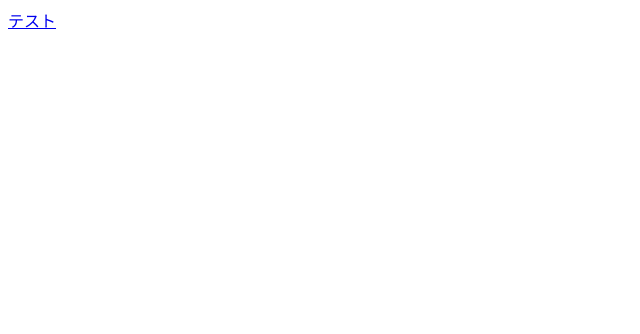
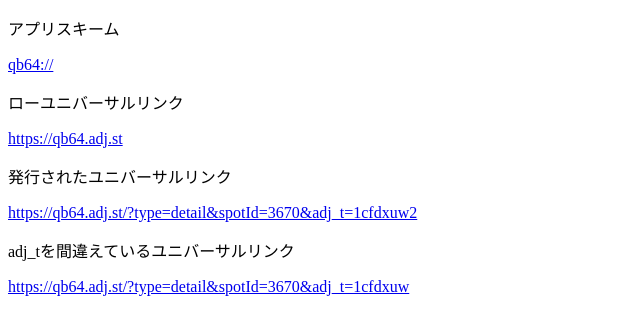
Before and after one commit to Shu-Kanno/park24, a plain HTML site: page index.html in a window 1280 px wide. Shown: the whole page, without its empty margins (0-640 px from the left). Drawn offline with Linux system fonts and the light colour scheme.

Commit message:
Update index.html

```diff
--- a/index.html
+++ b/index.html
@@ -6,6 +6,13 @@
 	<title>Document</title>
 </head>
 <body>
-	<a href="https://qb64.adj.st/?type=detail&spotId=3670&adj_t=*1cfdxuw*">テスト</a>
+	<p>アプリスキーム</p>
+	<a href="qb64://">qb64://</a>
+	<p>ローユニバーサルリンク</p>
+	<a href="https://qb64.adj.st">https://qb64.adj.st</a>
+	<p>発行されたユニバーサルリンク</p>
+	<a href="https://qb64.adj.st/?type=detail&spotId=3670&adj_t=1cfdxuw2">https://qb64.adj.st/?type=detail&spotId=3670&adj_t=1cfdxuw2</a>
+	<p>adj_tを間違えているユニバーサルリンク</p>
+	<a href="https://qb64.adj.st/?type=detail&spotId=3670&adj_t=1cfdxuw">https://qb64.adj.st/?type=detail&spotId=3670&adj_t=1cfdxuw</a>
 </body>
 </html>
```
